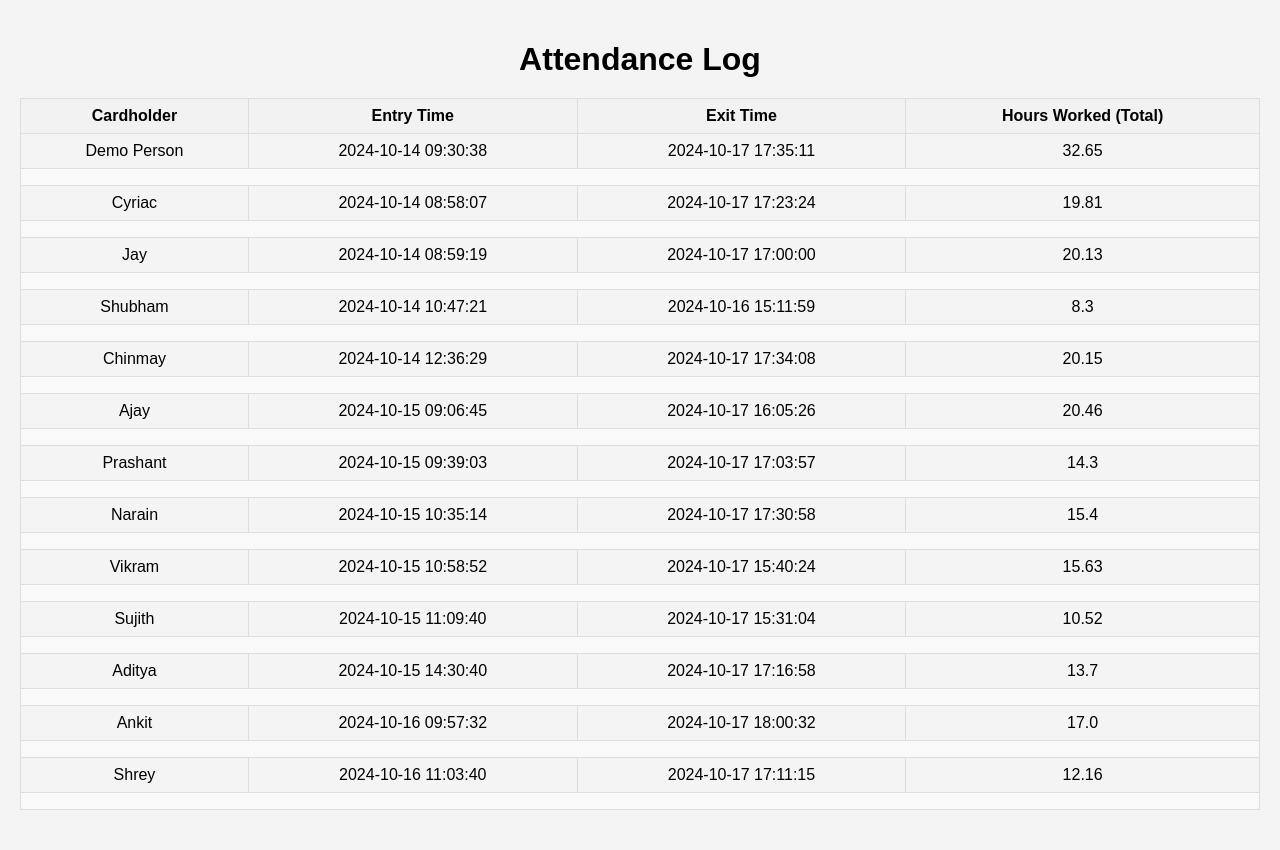
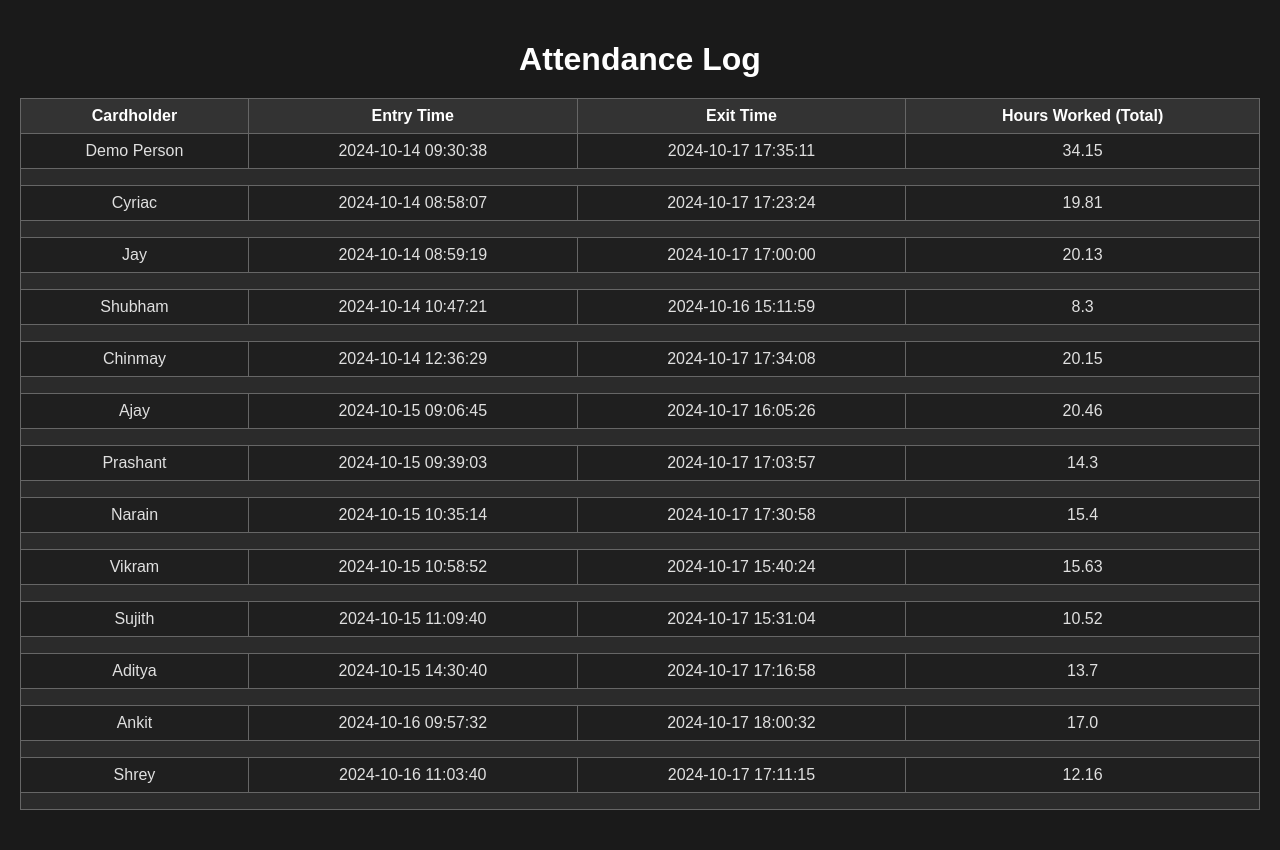
Before and after one commit to tellsiddh/WorkSwipe, a Flask app: page / in a window 1280 px wide. Run offline with Flask 3, Linux system fonts and the light colour scheme.

Commit message:
added dark mode

```diff
--- a/attendance_log.csv
+++ b/attendance_log.csv
@@ -9,7 +9,7 @@ Timestamp,Cardholder,Card Data,Type
 2024-10-14 17:11:45,Cyriac,1229499663,exit
 2024-10-14 17:41:50,Chinmay,1233706138,exit
 2024-10-14 17:42:47,Jay,1229662137,exit
-2024-10-15 08:57:26,Demo Person,1226137070,entry
+2024-10-15 08:17:26,Demo Person,1226137070,entry
 2024-10-15 09:06:45,Ajay,1229700331,entry
 2024-10-15 09:39:03,Prashant,1229582226,entry
 2024-10-15 10:35:14,Narain,1229560633,entry
@@ -29,7 +29,7 @@ Timestamp,Cardholder,Card Data,Type
 2024-10-15 17:20:31,Narain,1229560633,exit
 2024-10-15 17:21:36,Jay,1229662137,exit
 2024-10-15 17:53:26,Aditya,1229544344,exit
-2024-10-16 08:10:32,Demo Person,1226137070,entry
+2024-10-16 08:00:32,Demo Person,1226137070,entry
 2024-10-16 09:57:32,Ankit,1229624957,entry
 2024-10-16 10:06:14,Ajay,1229700331,entry
 2024-10-16 10:37:21,Chinmay,1233706138,entry
@@ -47,7 +47,7 @@ Timestamp,Cardholder,Card Data,Type
 2024-10-16 17:30:32,Demo Person,1226137070,exit
 2024-10-16 18:41:08,Chinmay,1233706138,exit
 2024-10-16 18:57:32,Ankit,1229624957,exit
-2024-10-17 08:52:09,Demo Person,1226137070,entry
+2024-10-17 08:12:09,Demo Person,1226137070,entry
 2024-10-17 09:45:54,Cyriac,1229499663,entry
 2024-10-17 09:54:08,Ajay,1229700331,entry
 2024-10-17 09:54:39,Prashant,1229582226,entry
@@ -72,3 +72,9 @@ Timestamp,Cardholder,Card Data,Type
 2024-10-17 17:34:08,Chinmay,1233706138,exit
 2024-10-17 17:35:11,Demo Person,1226137070,exit
 2024-10-18 08:19:36,Demo Person,1226137070,entry
+2024-10-18 09:00:32,Ankit,1229624957,entry
+2024-10-18 09:41:10,Shrey,1228930549,entry
+2024-10-18 10:46:38,Prashant,1229582226,entry
+2024-10-18 11:37:54,Aditya,1229544344,entry
+2024-10-18 11:39:02,Sujith,1229581862,entry
+2024-10-18 13:46:42,Narain,1229560633,entry
--- a/static/style.css
+++ b/static/style.css
@@ -2,37 +2,45 @@ body {
     font-family: Arial, sans-serif;
     margin: 0;
     padding: 20px;
-    background-color: #f4f4f4;
+    background-color: #1a1a1a; /* Darker background for better contrast */
+    color: #e0e0e0; /* Softer off-white for reduced strain in dark mode */
 }
 
 h1 {
     text-align: center;
     margin-bottom: 20px;
+    color: #ffffff; /* Bright white text for the title */
 }
 
 table {
     width: 100%;
     border-collapse: collapse;
     margin-bottom: 20px;
+    color: #e0e0e0; /* Softer text color */
 }
 
 table th, table td {
-    border: 1px solid #ddd;
+    border: 1px solid #666666; /* Softer border color */
     padding: 8px;
     text-align: center;
 }
 
 table th {
-    background-color: #f2f2f2;
+    background-color: #333333; /* Darker header background */
     font-weight: bold;
+    color: #ffffff; /* Bright text in the header */
 }
 
 table tr:nth-child(even) {
-    background-color: #f9f9f9;
+    background-color: #2b2b2b; /* Darker row background for even rows */
+}
+
+table tr:nth-child(odd) {
+    background-color: #1f1f1f; /* Slightly lighter row background for odd rows */
 }
 
 table tr:hover {
-    background-color: #ddd;
+    background-color: #555555; /* Lighter gray for hover state */
 }
 
 .daily-details {
@@ -47,4 +55,5 @@ table tr:hover + tr .daily-details {
     margin: 5px 0;
     text-align: left;
     padding-left: 10px;
+    color: #b0b0b0; /* Softer text color for the details */
 }
```
